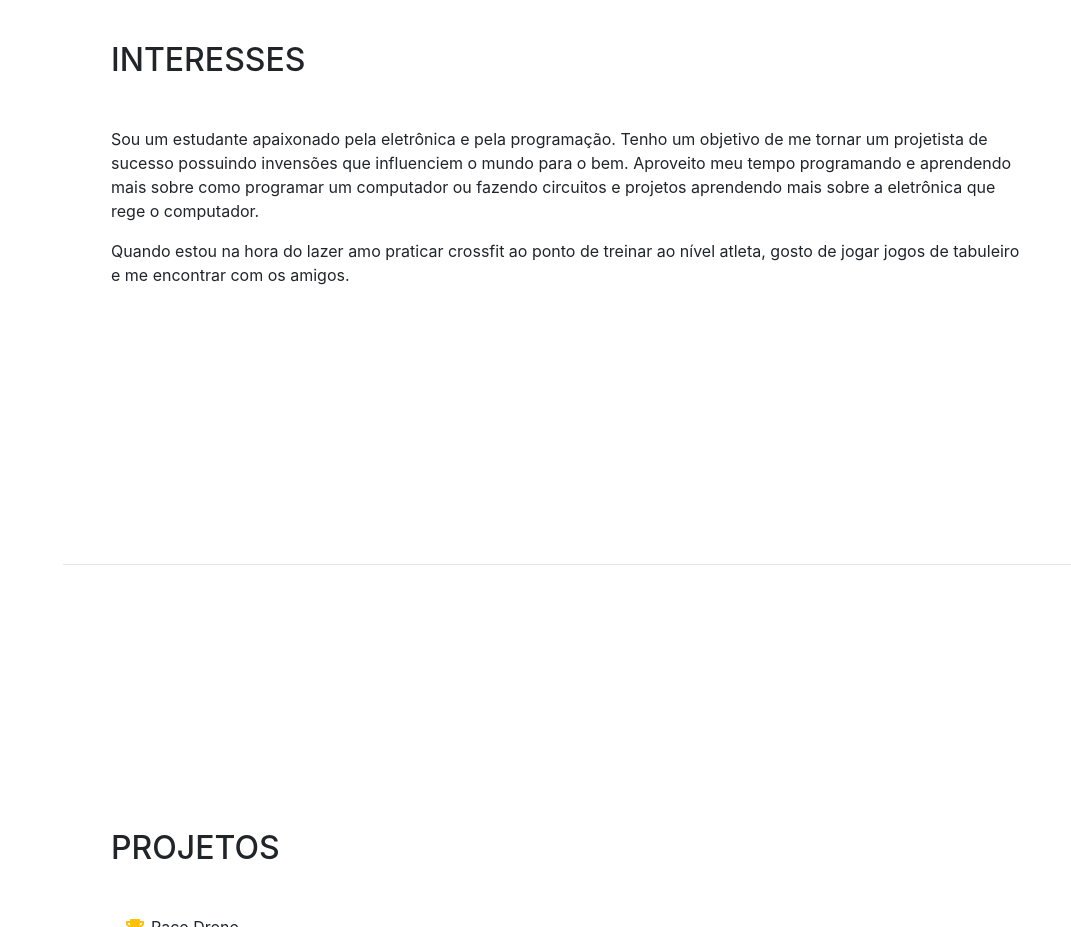
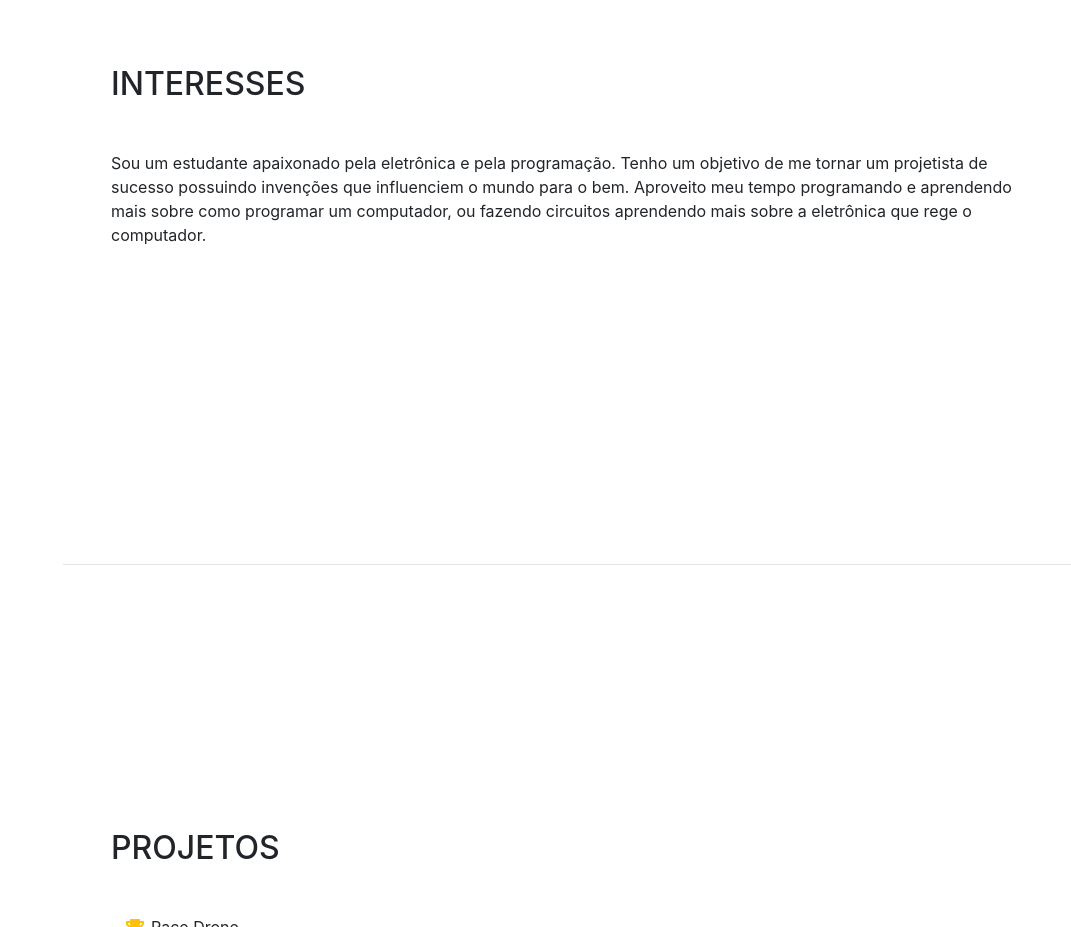
Before and after one commit to Marcosgois/MarcosGois-PersonalSite, a website with bundled scripts: page index.html in a window 1280 px wide. Shown: the part 3440-4367 px from the top of the page, without its empty margins (209-1280 px from the left). Built offline with nearby package versions, Linux system fonts and the light colour scheme; a web font is replaced by a local one.

Commit message:
Update index.html

```diff
--- a/index.html
+++ b/index.html
@@ -234,10 +234,9 @@
       <section class="resume-section p-3 p-lg-5 d-flex flex-column" id="interests">
         <div class="my-auto">
           <h2 class="mb-5">Interesses</h2>
-          <p>Sou um estudante apaixonado pela eletrônica e pela programação. Tenho um objetivo de me tornar um projetista de sucesso possuindo invensões que influenciem o mundo
-            para o bem. Aproveito meu tempo programando e aprendendo mais sobre como programar um computador ou fazendo circuitos e projetos aprendendo mais sobre a eletrônica que rege o computador.
+          <p>Sou um estudante apaixonado pela eletrônica e pela programação. Tenho um objetivo de me tornar um projetista de sucesso possuindo invenções que influenciem o mundo
+            para o bem. Aproveito meu tempo programando e aprendendo mais sobre como programar um computador, ou fazendo circuitos aprendendo mais sobre a eletrônica que rege o computador.
           </p>
-          <p class="mb-0">Quando estou na hora do lazer amo praticar crossfit ao ponto de treinar ao nível atleta, gosto de jogar jogos de tabuleiro e me encontrar com os amigos.</p>
         </div>
       </section>
 
```
